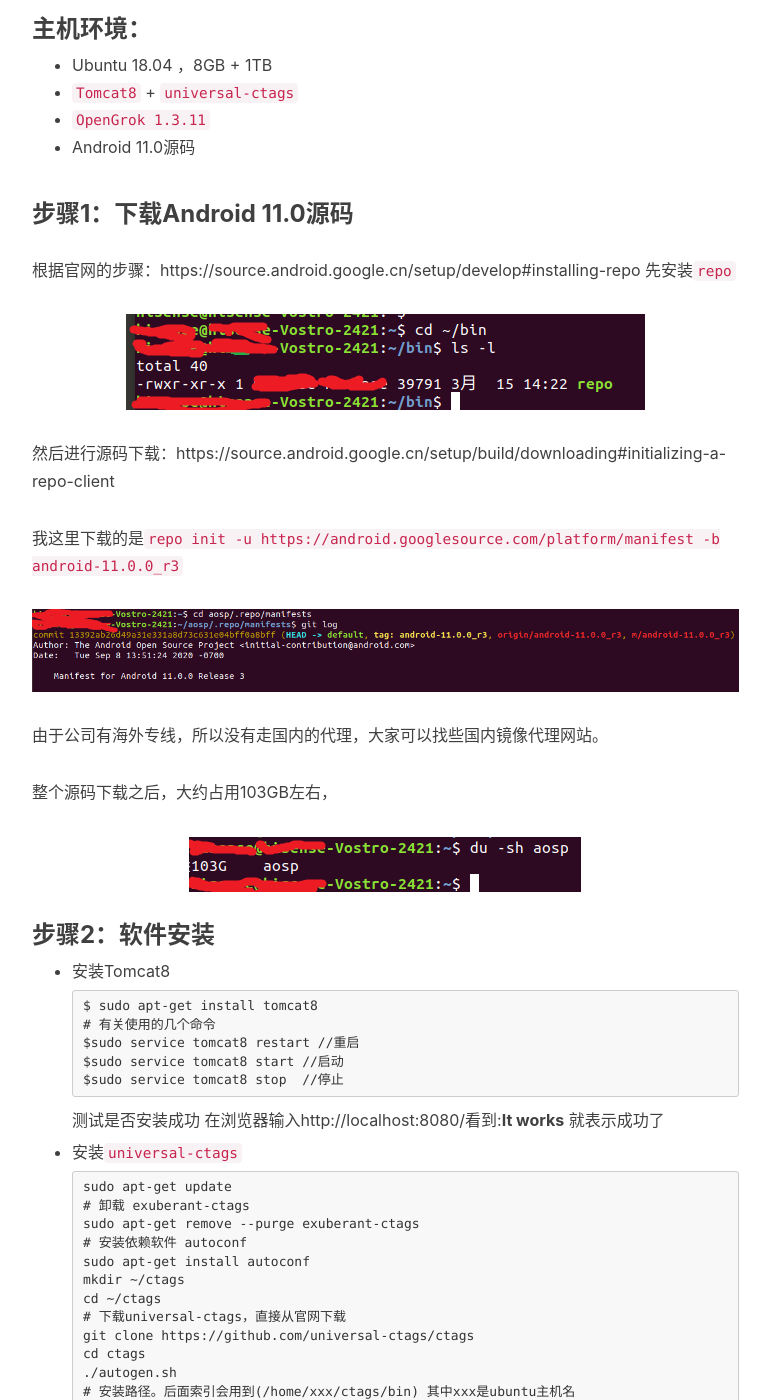
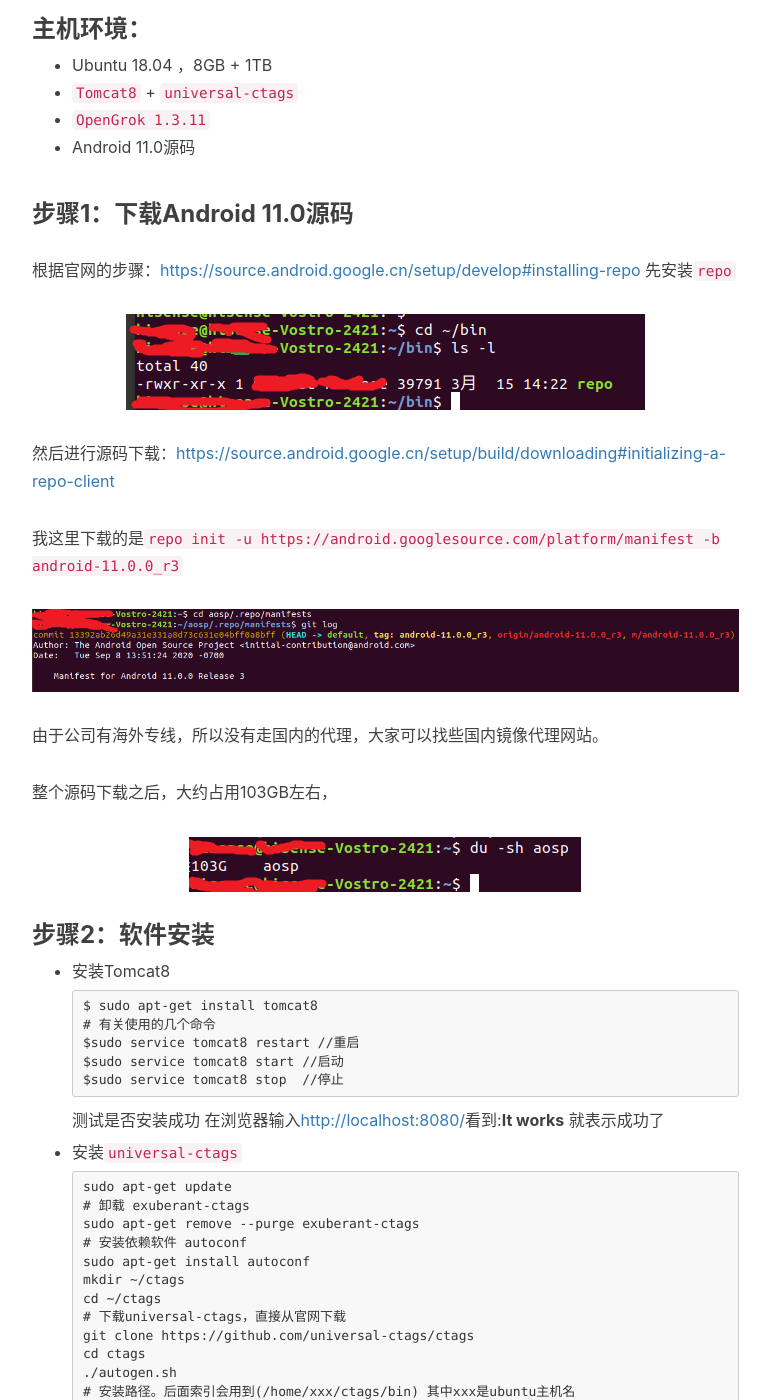
Before and after one commit to Nathan-Feng/Nathan-Feng.github.io, a Jekyll site: the page built from _posts/2021-03-18-android-opengrok.md, in a window 1280 px wide and 1400 px high, scrolled down 877 px. Shown: the whole window, without its empty margins (233-1003 px from the left). Built offline with Jekyll 4.4.1, drawn with Linux system fonts in a browser that asks for light colours; nearby versions of some CDN libraries; comment, search, counter and statistics services are not loaded; some of the changed lines change nothing that is shown; some of the changed text lies outside the part shown.

Commit message:
fix website url

````diff
--- a/_posts/2021-03-18-android-opengrok.md
+++ b/_posts/2021-03-18-android-opengrok.md
@@ -31,11 +31,11 @@
 
 ### 步骤1：下载Android 11.0源码
 
-根据官网的步骤：https://source.android.google.cn/setup/develop#installing-repo 先安装`repo`
+根据官网的步骤：[https://source.android.google.cn/setup/develop#installing-repo](https://source.android.google.cn/setup/develop#installing-repo) 先安装`repo`
 
 ![repo](/img/opengrok-android/repo.png)
 
-然后进行源码下载：https://source.android.google.cn/setup/build/downloading#initializing-a-repo-client
+然后进行源码下载：[https://source.android.google.cn/setup/build/downloading#initializing-a-repo-client](https://source.android.google.cn/setup/build/downloading#initializing-a-repo-client)
 
 我这里下载的是`repo init -u https://android.googlesource.com/platform/manifest -b android-11.0.0_r3`
 
@@ -60,7 +60,7 @@
    ```
 
    测试是否安装成功
-   在浏览器输入http://localhost:8080/看到:**It works** 就表示成功了
+   在浏览器输入[http://localhost:8080/](http://localhost:8080/)看到:**It works** 就表示成功了
 
  * 安装`universal-ctags`
 
@@ -87,7 +87,7 @@
 
  * 安装`OpenGrok`
 
-   官网主页地址https://github.com/oracle/opengrok/releases/
+   官网主页地址[https://github.com/oracle/opengrok/releases/](https://github.com/oracle/opengrok/releases/)
 
    下载后缀为.tar.gz的文件，不要下载源码，我这里下载的是1.3.11版本(https://github.com/oracle/opengrok/releases/tag/1.3.11)。
 
@@ -150,15 +150,15 @@
 
 ### 步骤5：验证
 
-构建完成后，直接在浏览器中 **http://localhost:8080/aosp11/**，可以看到如下的效果那表示你就成功了（如果不成功就重启下tomcat8再试一次）
+构建完成后，直接在浏览器中 [**http://localhost:8080/aosp11/**](https://source.android.google.cn/setup/develop#installing-repo)，可以看到如下的效果那表示你就成功了（如果不成功就重启下tomcat8再试一次）
 
 ![source-main](/img/opengrok-android/source-main.png)
 
 感谢如下网址：
 
-https://www.xiezeyang.com
+[https://www.xiezeyang.com](https://www.xiezeyang.com)
 
-https://blog.csdn.net/u010041075/article/details/100097890
+[https://blog.csdn.net/u010041075/article/details/100097890](https://blog.csdn.net/u010041075/article/details/100097890)
 
 全文 完！
 
````
